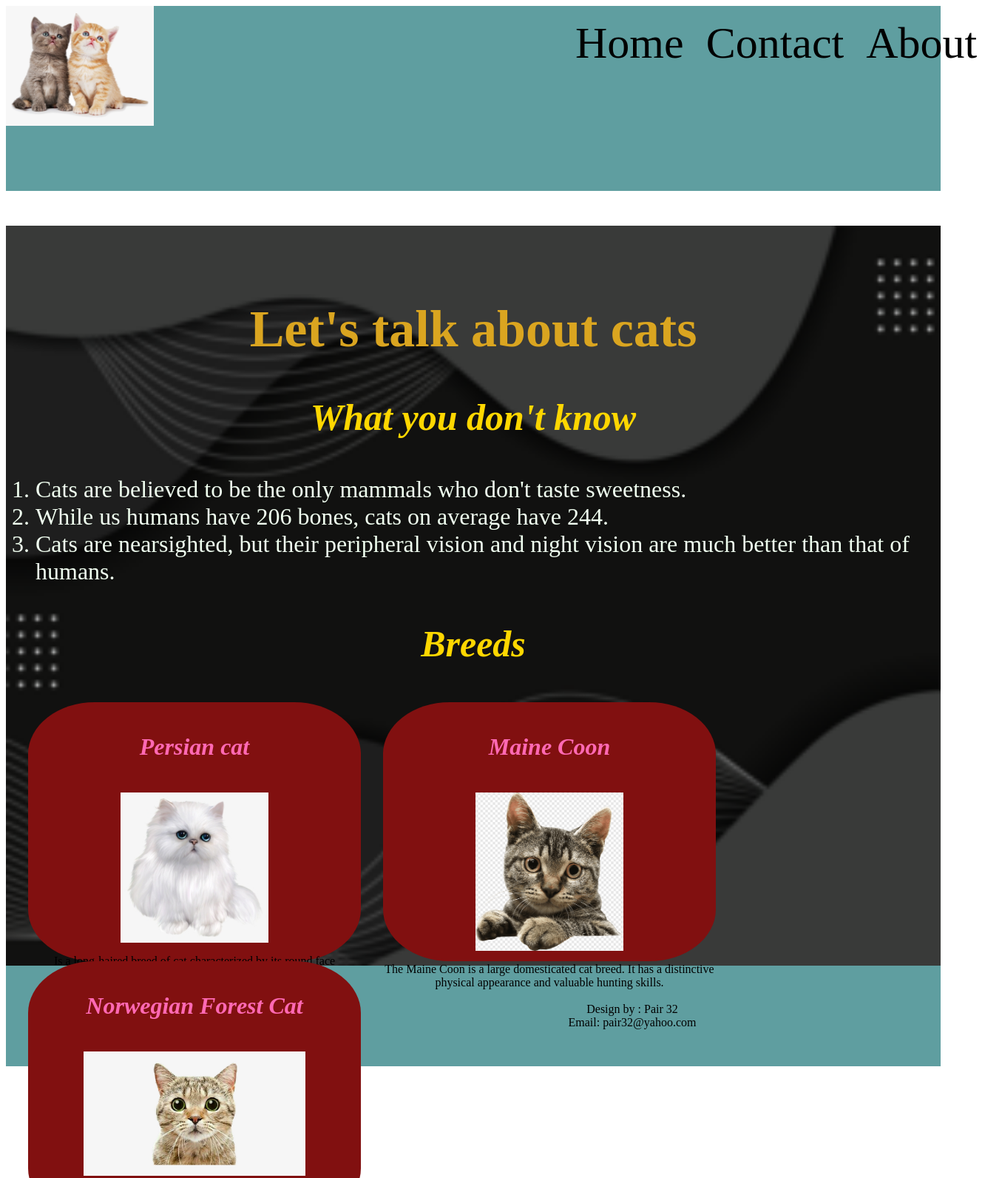
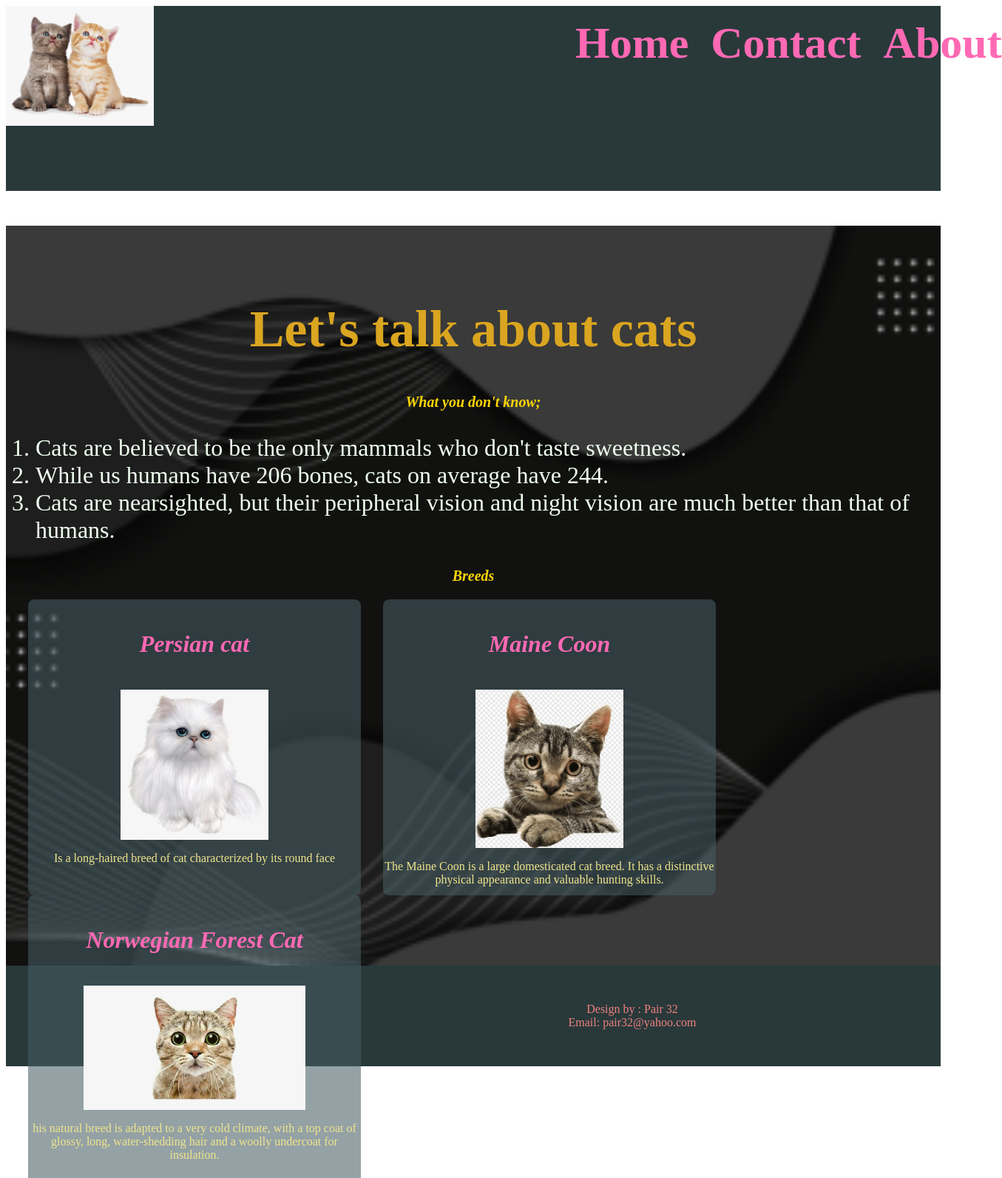
Before and after one commit to verowangari/lets-talk-about-cats, a plain HTML site: page index.html in a window 1280 px wide. Shown: the top 1592 px of the page at 74% size, 1355 px wide, since content can reach past the window. Drawn offline with Linux system fonts and the light colour scheme.

Commit message:
changed footer and top background color

```diff
--- a/index.css
+++ b/index.css
@@ -1,5 +1,5 @@
 .top{
-    background-color: cadetblue ;
+    background-color: rgb(41, 57, 58) ;
 
     height: 250px;
     display: flex;
@@ -13,7 +13,7 @@
     padding-left: 30px;
     padding-bottom: 30px;
     font-size: 60px;
-
+    color: hotpink;
 }
 
 .logoitem ul{ display: flex;
@@ -28,7 +28,7 @@ h1{ text-align: center;
     font-size: 70px;
  }
 h3{ text-align: center;
-    font-size: 50px;
+    font-size: 20px;
     color: gold;
 }
 
@@ -51,15 +51,18 @@ font-size: xx-large;}
     width: 450px;
     height: 300px;
     margin-left: 30px;
-    background-color: rgb(129, 16, 16);
-    border-radius: 20%;
-    padding-bottom:50px;
+    background-color: rgba(70, 93, 99, 0.575);
+    border-radius: 2%;
+    padding-bottom:100px;
     text-decoration: cornsilk;
 }
+p{
+    color: khaki;
+}
 footer{ text-align: center;
-background-color:cadetblue;
+    background-color: rgb(41, 57, 58) ;
 padding: 50px;
-
+color: lightcoral;
 
 }
 h4 { color: hotpink;
--- a/index.html
+++ b/index.html
@@ -16,9 +16,9 @@
 
             <div class="logoitem">
                 <ul>
-                    <li>Home</li>
-                    <li>Contact</li>
-                    <li>About</li>
+                    <li> <strong> Home </strong> </li>
+                    <li> <strong> Contact</strong></li>
+                    <li> <strong> About</strong></li>
                 </ul>
             </div>
         </div>
@@ -29,7 +29,7 @@
 
     <div class="body">
         <h1> Let's talk about cats</h1>
-        <h3> <em>What you don't know</em> </h3>
+        <h3> <em>What you don't know;</em> </h3>
         <ol>
             <li> Cats are believed to be the only mammals who don't taste sweetness.
             </li>
```
